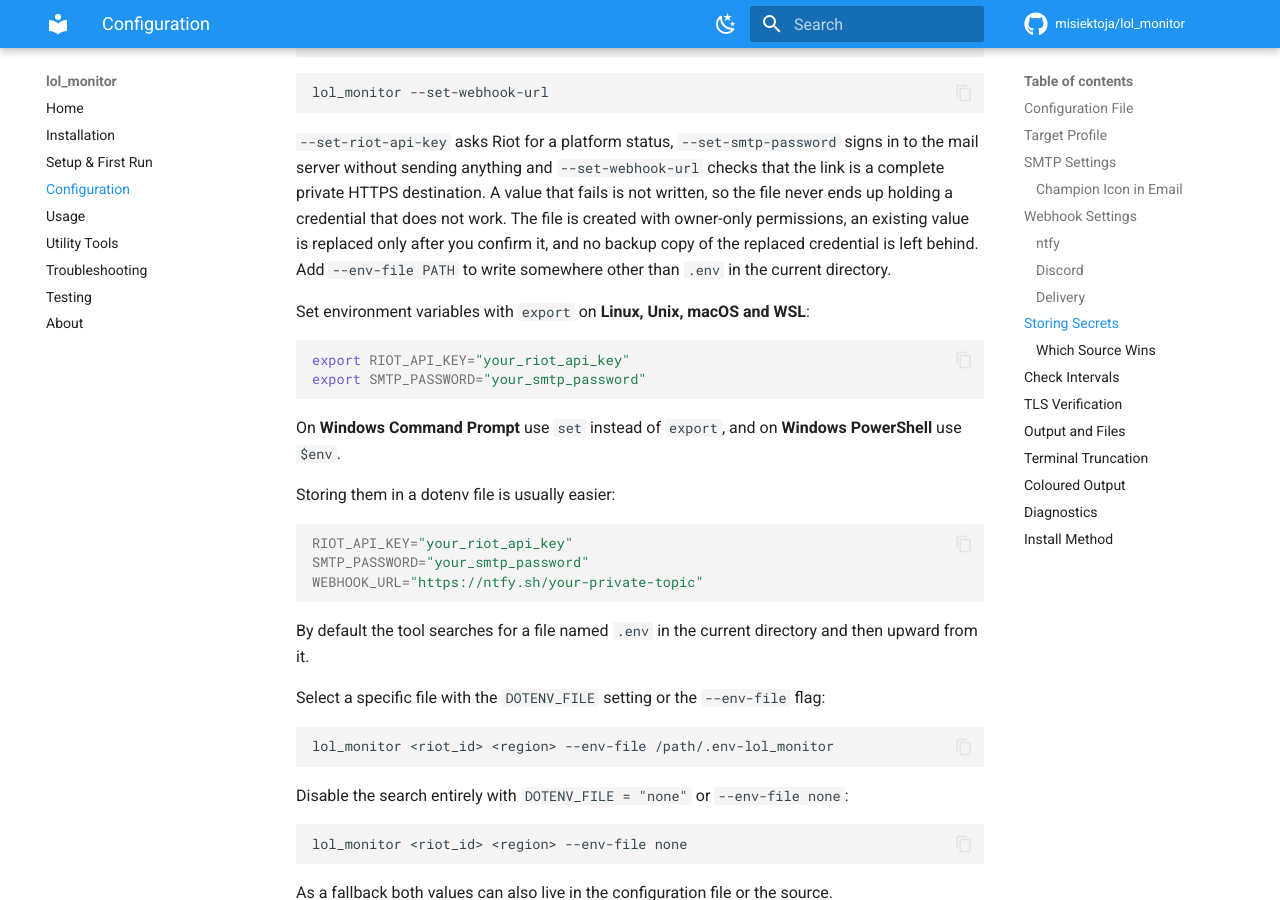
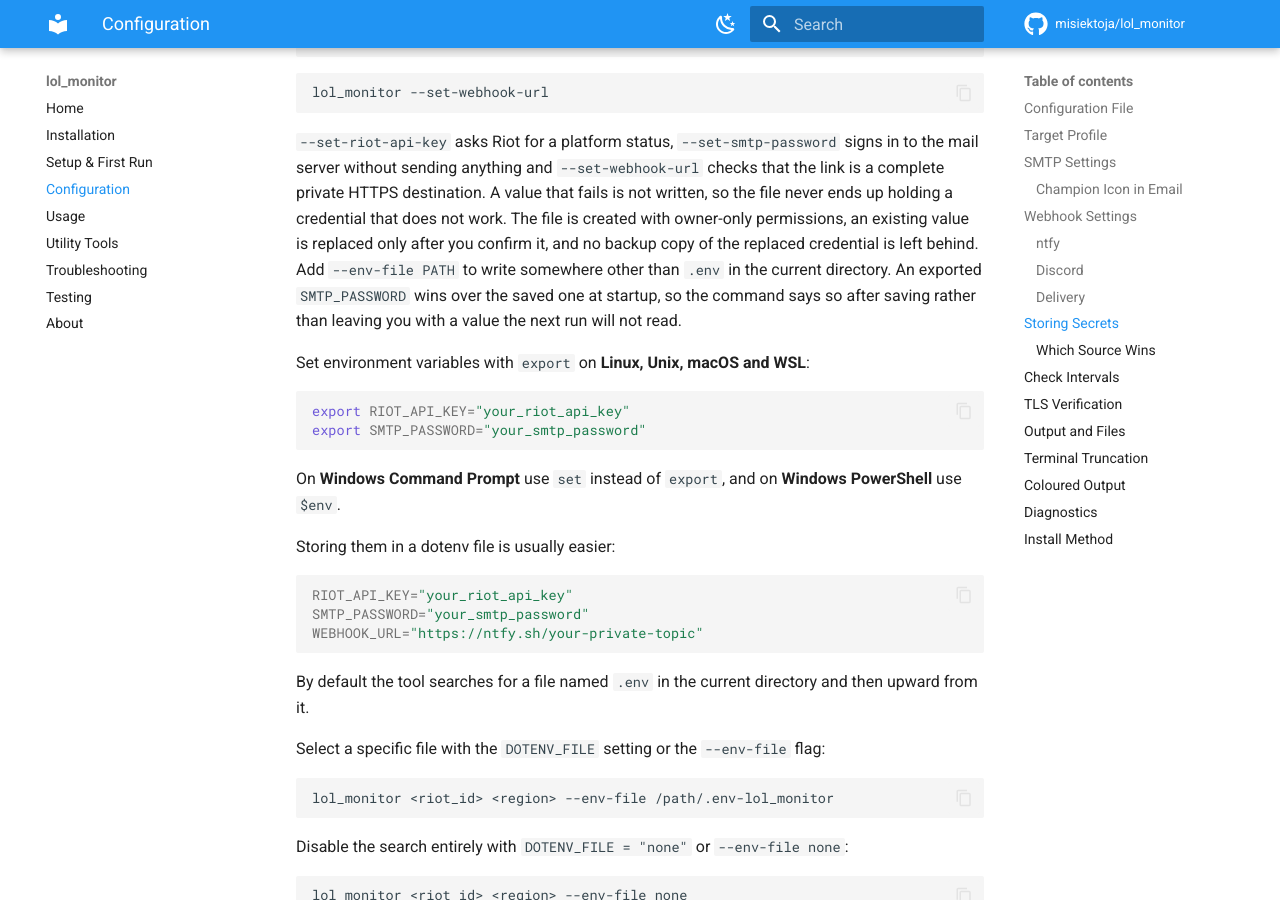
Before and after one commit to misiektoja/lol_monitor, an MkDocs documentation site: the page built from docs/configuration.md, in a window 1280 px wide and 900 px high, scrolled down 6042 px. Built offline with MkDocs 1.6.1 and Material for MkDocs 9.7.7, drawn with Linux system fonts in a browser that asks for light colours; comment, search, counter and statistics services are not loaded.

Commit message:
docs(configuration): say an exported SMTP password is reported after saving

````diff
--- a/docs/configuration.md
+++ b/docs/configuration.md
@@ -205,7 +205,7 @@ lol_monitor --set-smtp-password
 lol_monitor --set-webhook-url
 ```
 
-`--set-riot-api-key` asks Riot for a platform status, `--set-smtp-password` signs in to the mail server without sending anything and `--set-webhook-url` checks that the link is a complete private HTTPS destination. A value that fails is not written, so the file never ends up holding a credential that does not work. The file is created with owner-only permissions, an existing value is replaced only after you confirm it, and no backup copy of the replaced credential is left behind. Add `--env-file PATH` to write somewhere other than `.env` in the current directory.
+`--set-riot-api-key` asks Riot for a platform status, `--set-smtp-password` signs in to the mail server without sending anything and `--set-webhook-url` checks that the link is a complete private HTTPS destination. A value that fails is not written, so the file never ends up holding a credential that does not work. The file is created with owner-only permissions, an existing value is replaced only after you confirm it, and no backup copy of the replaced credential is left behind. Add `--env-file PATH` to write somewhere other than `.env` in the current directory. An exported `SMTP_PASSWORD` wins over the saved one at startup, so the command says so after saving rather than leaving you with a value the next run will not read.
 
 Set environment variables with `export` on **Linux, Unix, macOS and WSL**:
 
````
